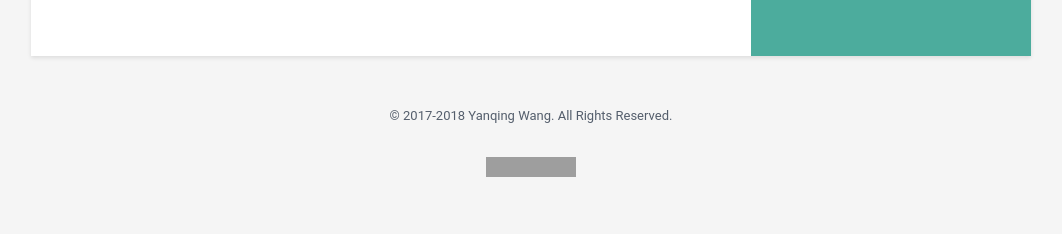
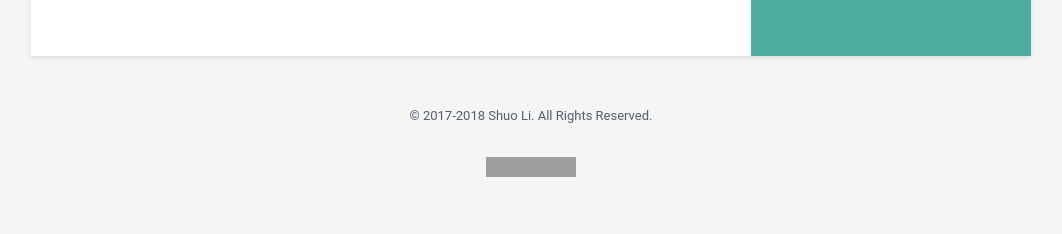
Before and after one commit to saisu123/saisu123.github.io, a Jekyll site: the page built from index.html, in a window 1280 px wide. Shown: the part 1339-1573 px from the top of the page, without its empty margins (109-1171 px from the left). Built offline with Jekyll 4.4.1, drawn with Linux system fonts in a browser that asks for light colours; grey boxes are pictures that could not be loaded.

Commit message:
Update footer.html

```diff
--- a/_includes/footer.html
+++ b/_includes/footer.html
@@ -2,7 +2,7 @@
     <div class="text-center">
         <!--/* This template is released under the Creative Commons Attribution 3.0 License. Please keep the attribution link below when using for your own project. Thank you for your support. :) If you'd like to use the template without the attribution, you can check out other license options via our website: themes.3rdwavemedia.com */-->
         <small class="item">
-          © 2017-2018 Yanqing Wang. All Rights Reserved.
+          © 2017-2018 Shuo Li. All Rights Reserved.
         </small>
         <small class="item">
           <a href="https://info.flagcounter.com/DFBA"><img src="https://s01.flagcounter.com/mini/DFBA/bg_F5F5F5/txt_545E6C/border_F5F5F5/flags_0/" alt="Flag Counter" border="0"></a>
```
